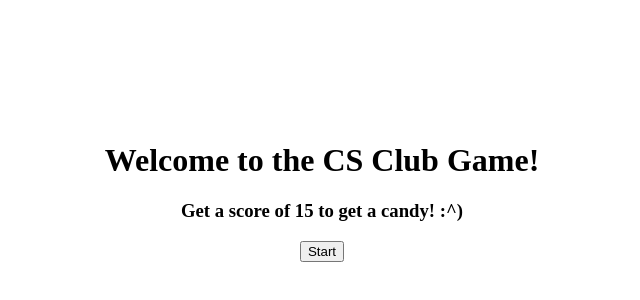
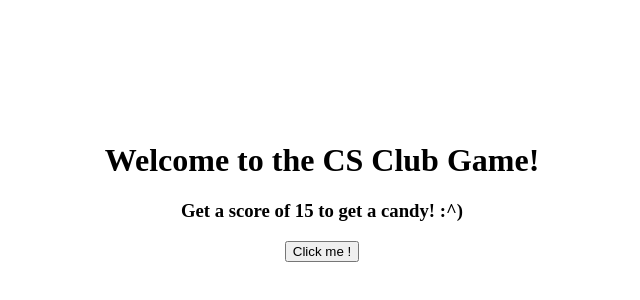
Before and after one commit to suldanaa/SpringFestGame, a plain HTML site: page index.html in a window 1280 px wide. Shown: the part 114-414 px from the top of the page, 318-958 px from the left. Drawn offline with Linux system fonts and the light colour scheme.

Commit message:
Testing if hosting error still occurs

```diff
--- a/index.html
+++ b/index.html
@@ -1,13 +1,11 @@
 <html>
     <header>
 </header>
-    <form action="/game.html" method="get">
-
     <body style="text-align: center; margin-top: 20%;">
 
     <h1> Welcome to the CS Club Game!</h1>
     <h3> Get a score of 15 to get a candy! :^) </h3>
-    <input type="submit" value="Start">
+    <a href="/game.html" target="_parent"><button>Click me !</button></a>
     </form>
     </body>
 
```
